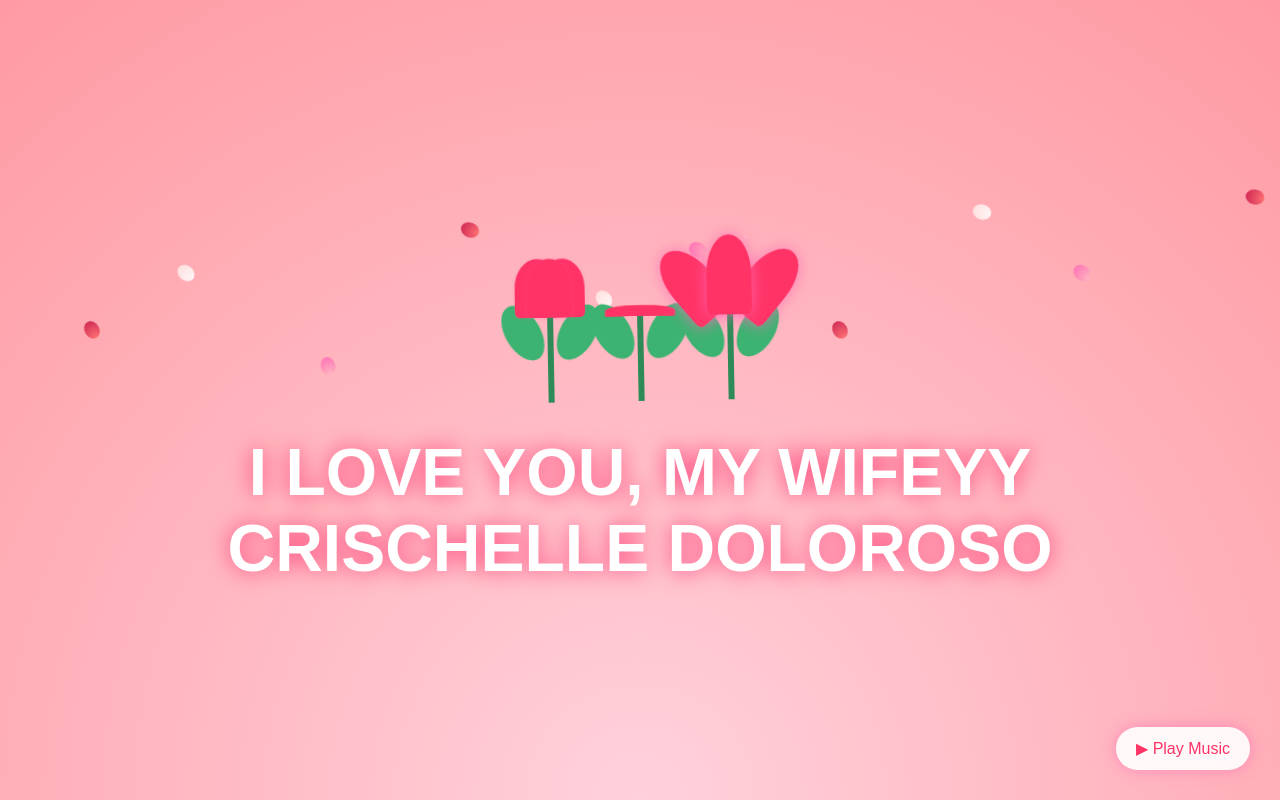
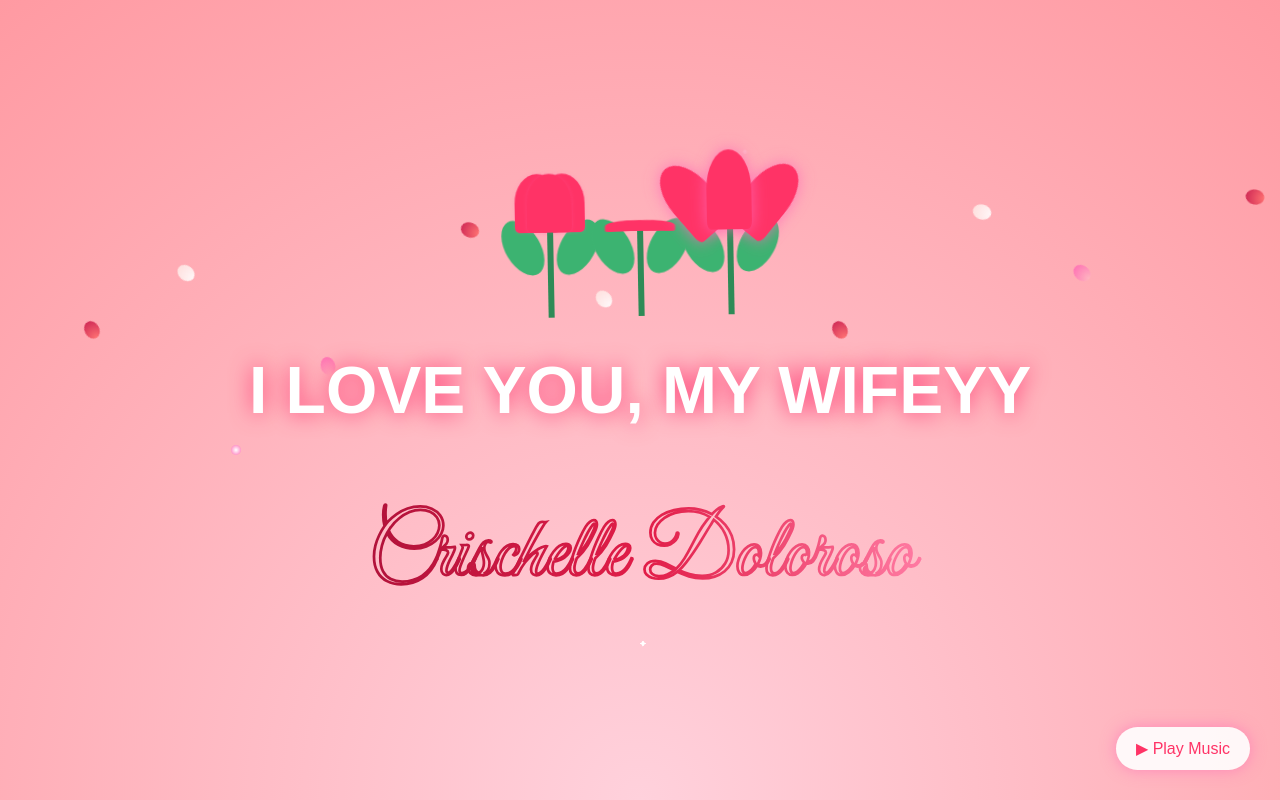
Before and after one commit to haduken2/i-love-you, a plain HTML site: page index.html in a window 1280 px wide. Drawn offline with Linux system fonts and the light colour scheme.

Commit message:
Enhance index.html with styles and SVG name
Added Google Fonts for styling and enhanced name display with SVG.

```diff
--- a/index.html
+++ b/index.html
@@ -3,9 +3,11 @@
 <head>
 <meta charset="UTF-8">
 <title>I Love You ASAWA KO!</title>
+
 <link rel="stylesheet" href="style.css">
+<link href="https://fonts.googleapis.com/css2?family=Great+Vibes&display=swap" rel="stylesheet">
+</head>
 
-</head>
 <body>
 
 <!-- BACKGROUND MUSIC -->
@@ -14,6 +16,7 @@
 </audio>
 
 <button id="playMusic">▶ Play Music</button>
+
 <div class="falling-petals">
     <span></span><span></span><span></span><span></span><span></span>
     <span></span><span></span><span></span><span></span><span></span>
@@ -21,6 +24,7 @@
 
 <div class="scene">
 
+    <!-- BOUQUET -->
     <div class="bouquet">
         <div class="tulip">
             <div class="leaf left"></div>
@@ -53,18 +57,48 @@
         </div>
     </div>
 
-   <h1>
-    I LOVE YOU, MY WIFEYY<br>
-    <span class="name">CRISCHELLE DOLOROSO</span>
-</h1>
+    <h1>I LOVE YOU, MY WIFEYY</h1>
 
+    <!-- NAME AREA -->
+    <div class="name-wrapper">
+
+        <!-- PEN TIP -->
+        <div class="pen-tip"></div>
+
+        <!-- ENVELOPE (INTRO ONLY) -->
+        <div class="envelope">
+            <div class="flap"></div>
+        </div>
+
+        <!-- NAME -->
+        <svg class="name-svg" viewBox="0 0 900 220">
+            <defs>
+                <linearGradient id="nameGradient" x1="0%" y1="0%" x2="100%" y2="0%">
+                    <stop offset="0%" stop-color="#b1123a"/>
+                    <stop offset="50%" stop-color="#e11d48"/>
+                    <stop offset="100%" stop-color="#ff7aa2"/>
+                </linearGradient>
+            </defs>
+
+            <text x="50%" y="65%" text-anchor="middle" class="name-text">
+                Crischelle Doloroso
+            </text>
+        </svg>
+
+        <!-- STAR SPARKLES -->
+        <div class="name-sparkles">
+            <span></span><span></span><span></span>
+            <span></span><span></span>
+        </div>
+
+    </div>
 </div>
+
+<script>
+document.getElementById('playMusic').addEventListener('click', () => {
+    document.getElementById('bg-music').play();
+});
+</script>
 
 </body>
 </html>
-<script>
-    document.getElementById('playMusic').addEventListener('click', () => {
-    const music = document.getElementById('bg-music');
-    music.play();
-});
-</script>
```
